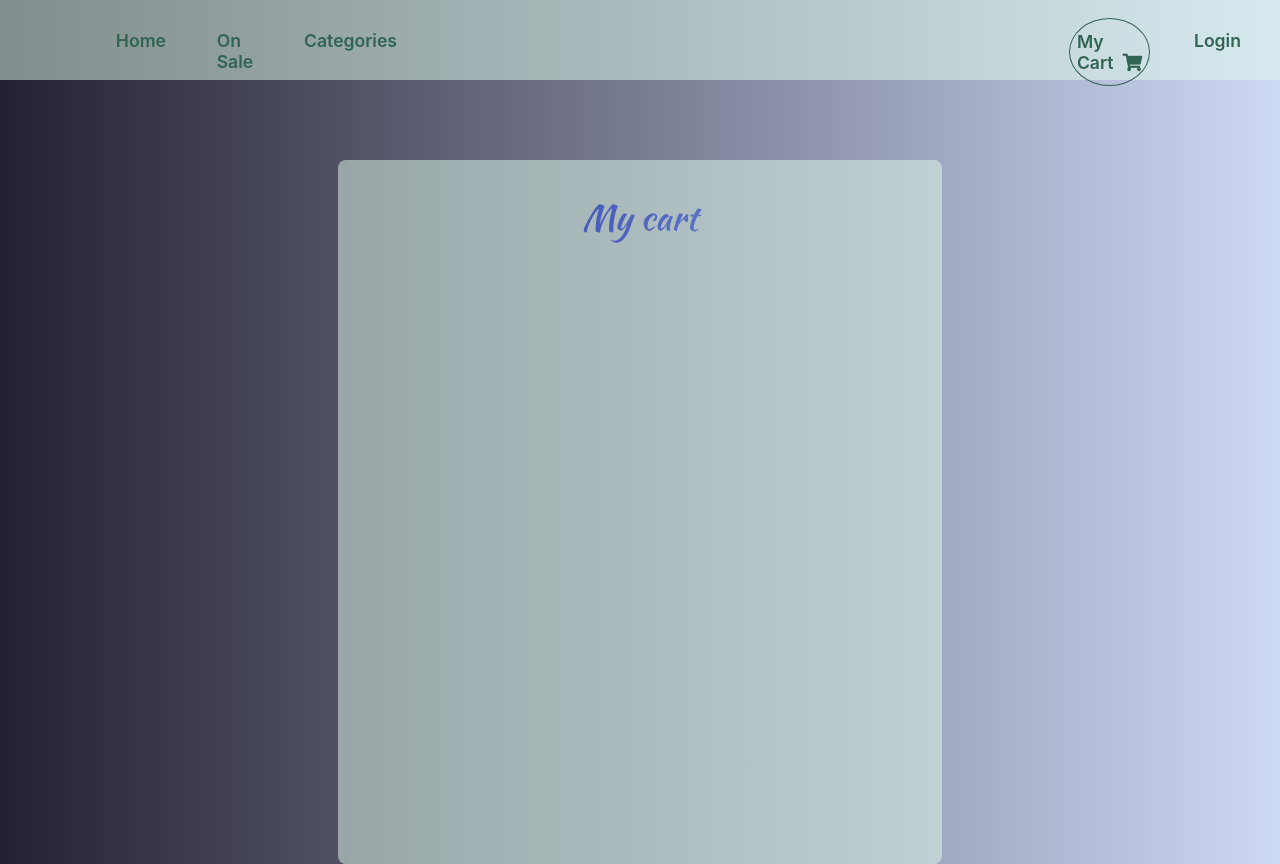
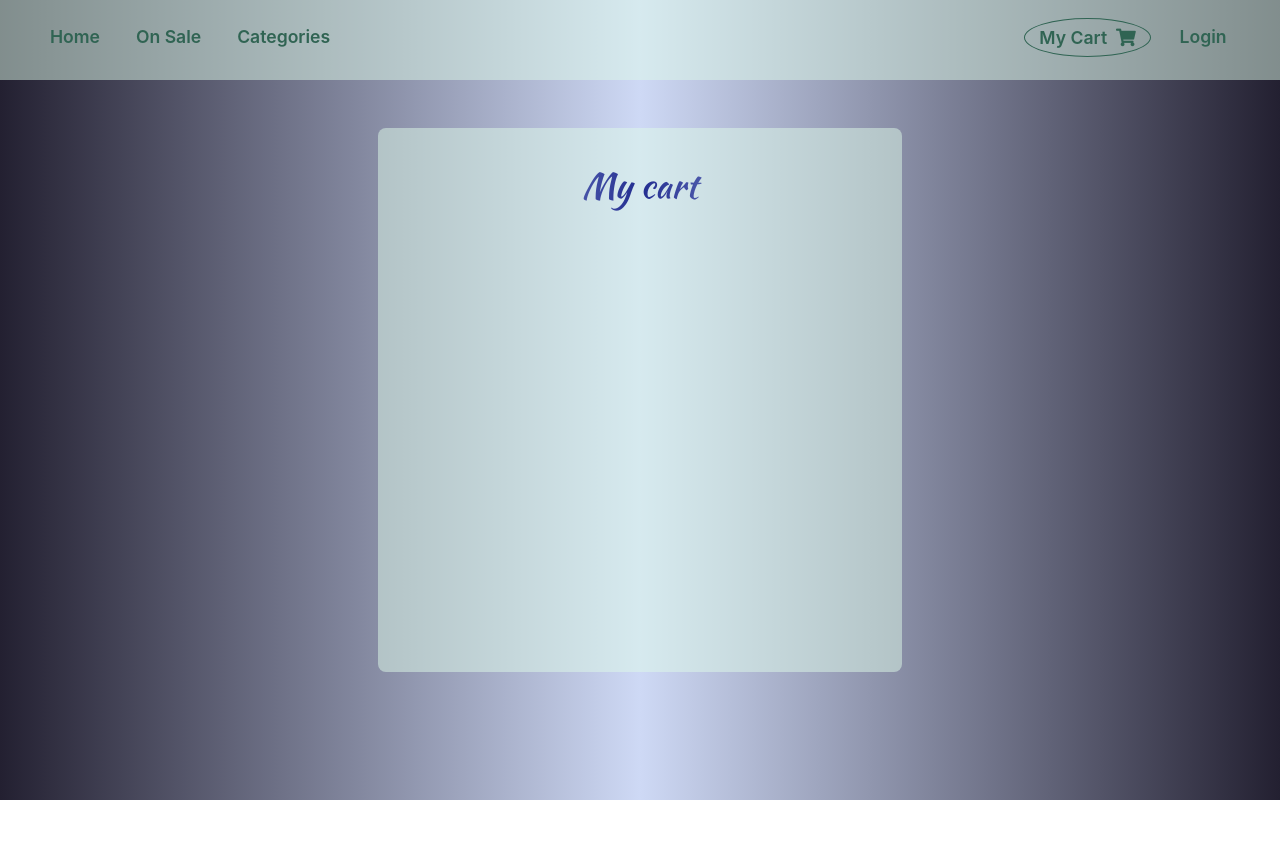
Before and after one commit to Kaladin83/reactive-store, a React (Create React App) app: page /cart in a window 1280 px wide. After the commit the page ends 800 px from the top, so only its background shows below. Built offline with nearby package versions, Linux system fonts and the light colour scheme; a web font is replaced by a local one.

Commit message:
adding delete and css fix

```diff
--- a/src/App.css
+++ b/src/App.css
@@ -3,7 +3,12 @@ font-family: 'Kaushan Script', cursive;
 font-family: 'Unna', serif; */
 
 body {
-  background: linear-gradient(to right, rgb(35, 32, 49), rgb(206, 217, 245));
+  background: linear-gradient(
+    to right,
+    rgb(35, 32, 49),
+    rgb(206, 217, 245),
+    rgb(35, 32, 49)
+  );
 }
 
 .navbar {
@@ -16,23 +21,25 @@ body {
 }
 
 .navbar .middle {
-  flex: 62%;
+  flex: 55%;
 }
 
 .float-left {
-  vertical-align: middle;
-  float: left;
+  padding: 0;
+  /* float: left; */
   display: flex;
-  flex: 22%;
+  justify-content: space-between;
+
+  flex: 26%;
   margin-left: 2rem;
 }
 
 .float-right {
+  padding: 0;
   margin-right: 2rem;
   display: flex;
-  float: right;
-  margin-left: 2rem;
-  flex: 16%;
+  /* float: right; */
+  flex: 19%;
   vertical-align: middle;
 }
 
@@ -41,14 +48,14 @@ body {
 }
 
 .navbar ul li {
-  margin-left: 2.3rem;
+  margin: 0 auto;
   text-decoration: none;
   list-style: none;
   vertical-align: middle;
 }
 
 .focused {
-  padding: 12px 7px 12px 7px;
+  padding: 0.5rem 0.9rem;
   border-color: rgb(34, 85, 68);
   border: 1.5px;
   border-style: solid;
@@ -61,15 +68,16 @@ body {
 }
 
 .links {
+  text-align: center;
   text-decoration: none;
-  padding: 12px 7px 12px 7px;
+  padding: 0.5rem 0.9rem;
   color: rgb(48, 100, 83);
   font-weight: 600;
   float: left;
 }
 
 .links:focus {
-  padding: 12px 7px 12px 7px;
+  padding: 0.5rem 0.9rem;
   border-color: rgb(73, 177, 142);
   border: 1.5px;
   border-style: solid;
@@ -78,16 +86,16 @@ body {
 
 .links:hover {
   color: white;
-  padding: 12px 7px 12px 7px;
+  padding: 0.5rem 0.9rem;
   background-color: rgb(73, 177, 142);
   border-radius: 50%;
 }
 
-.margin {
+/* .margin {
   color: rgb(34, 85, 68);
   margin: 0px 150px;
-  /* float: right; */
-}
+  /* float: right;
+} */
 
 .background-img {
   max-width: 100%;
@@ -154,8 +162,8 @@ body {
 
 .category-card {
   position: relative;
-  max-height: 19rem;
-  max-width: 27rem;
+  max-height: 17rem;
+  max-width: 26rem;
   margin: auto;
   align-items: center;
   justify-content: center;
@@ -164,8 +172,8 @@ body {
 
 .category-card img {
   position: relative;
-  width: 27rem;
-  height: 19rem;
+  width: 26rem;
+  height: 17rem;
   object-fit: cover;
 }
 
@@ -178,7 +186,7 @@ body {
   bottom: 0px;
   height: 50px;
   right: 0;
-  width: 27rem;
+  width: 26rem;
   text-align: center;
   font-size: 2rem;
   background-color: rgba(0, 0, 0, 0.6);
@@ -398,7 +406,12 @@ body {
   margin-top: 2rem;
   font-size: 3rem;
   font-weight: 800;
-  background: linear-gradient(to right, rgb(246, 247, 236), rgb(48, 126, 96));
+  background: linear-gradient(
+    to right,
+    rgb(246, 247, 236),
+    rgb(48, 126, 96),
+    rgb(246, 247, 236)
+  );
   -webkit-background-clip: text;
   background-clip: text;
   -webkit-text-fill-color: transparent;
@@ -477,11 +490,10 @@ body {
 
 .cart-container {
   margin: auto;
-  margin-top: 5rem;
+  margin-top: 3rem;
   padding: 2rem 1.4rem;
-
-  width: 35rem;
-  height: 40rem;
+  width: 30rem;
+  height: 30rem;
   border: 1.6px;
   border-radius: 8px;
   background-color: rgba(223, 252, 234, 0.5);
@@ -489,9 +501,15 @@ body {
 
 .cart-title {
   margin: 0px auto;
+  margin-bottom: 2rem;
   font-size: 2.2rem;
   font-family: "Kaushan Script", cursive;
-  background: linear-gradient(to right, rgb(40, 52, 161), rgb(120, 152, 223));
+  background: linear-gradient(
+    to right,
+    rgb(189, 206, 243),
+    rgb(34, 45, 144),
+    rgb(189, 206, 243)
+  );
   -webkit-background-clip: text;
   background-clip: text;
   -webkit-text-fill-color: transparent;
@@ -503,22 +521,29 @@ body {
 }
 
 .cart-category-box {
-  border: 0.8px;
-  border-style: solid;
+  border: 1px;
+  border-style: inset;
+  border-radius: 14px;
   padding: 0.5rem;
   margin-bottom: 1rem;
 }
 
 .cart-object {
   display: grid;
-  width: 430px;
-  grid-template-columns: 10px 160px 120px;
-  grid-column-gap: 30px;
+  width: 28rem;
+  grid-template-columns: 0.3rem 13rem 8rem 0.3rem;
+  grid-column-gap: 2rem;
 }
 
 .cart-category-name {
+  background-color: rgba(0, 0, 0, 0.6);
+  margin-top: 2rem;
+  width: inherit;
+  height: 4rem;
   font-size: 1.5rem;
+  text-align: center;
   font-family: "Unna", serif;
+  color: white;
 }
 
 .cart-item {
--- a/src/components/Cart.js
+++ b/src/components/Cart.js
@@ -51,6 +51,9 @@ const Cart = () => {
                               <div className="cart-item">
                                 subtotal:&nbsp;{p.sum}$
                               </div>
+                              <div>
+                                <i class="fas fa-trash-alt"></i>
+                              </div>
                             </div>
                           );
                         }
```
